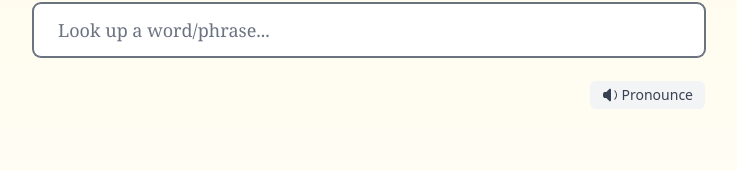
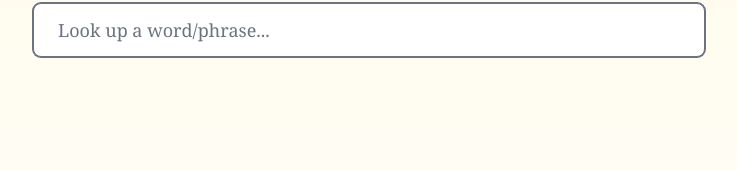
Before and after one commit to gaojude/fast-dictionary, a Next.js app: page / in a window 1280 px wide. Shown: the part 165-336 px from the top of the page, without its empty margins (271-1008 px from the left). Built offline with nearby package versions, Linux system fonts and the light colour scheme.

Commit message:
fix leaky pronounce

```diff
--- a/app/page.tsx
+++ b/app/page.tsx
@@ -4,12 +4,14 @@ import { streamText } from "ai";
 import { Pronounce } from "./Pronounce";
 import { cacheLife } from "next/dist/server/use-cache/cache-life";
 
+type ISearchParams = Promise<{
+  query: string | undefined;
+}>;
+
 export default function Search({
   searchParams,
 }: {
-  searchParams: Promise<{
-    query: string;
-  }>;
+  searchParams: ISearchParams;
 }) {
   return (
     <div className="flex min-h-screen flex-col items-center p-4 sm:p-24 bg-gradient-to-b from-amber-50 to-white">
@@ -18,7 +20,7 @@ export default function Search({
           𝒻𝒶𝓈𝓉 Dictionary
         </h1>
         <SearchBar />
-        <Suspense fallback={<SafariInitialBufferFix />}>
+        <Suspense>
           <SearchHeader searchParams={searchParams} />
         </Suspense>
         <Suspense>
@@ -57,9 +59,12 @@ const SearchBar = () => {
 const SearchHeader = async ({
   searchParams,
 }: {
-  searchParams: Promise<{ query: string }>;
+  searchParams: ISearchParams;
 }) => {
   const { query } = await searchParams;
+  if (!query) {
+    return null;
+  }
   return (
     <div className="flex items-center justify-between mb-4">
       <h2 className="text-2xl font-serif text-gray-800 line-clamp-1">
@@ -74,7 +79,7 @@ const SearchHeader = async ({
 const SearchContent = async ({
   searchParams,
 }: {
-  searchParams: Promise<{ query: string }>;
+  searchParams: ISearchParams;
 }) => {
   const { query } = await searchParams;
   if (!query) {
```
